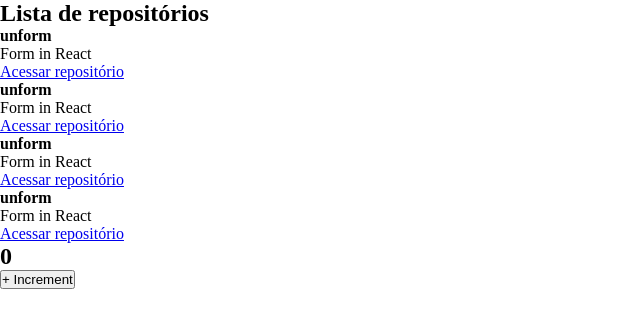
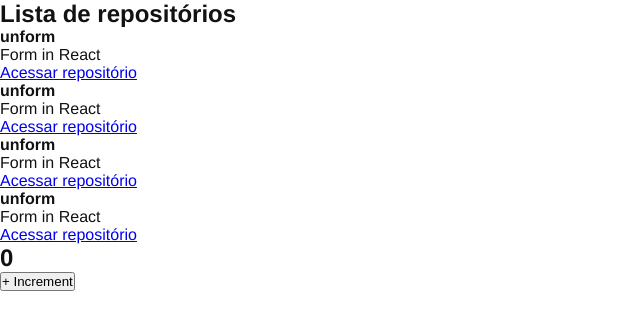
Before and after one commit to elvesbd/01-github-explorer, a React app: page / in a window 1280 px wide. Shown: the top 330 px of the page, without its empty margins (0-640 px from the left). Built offline with nearby package versions, Linux system fonts and the light colour scheme.

Commit message:
chenged body style

```diff
--- a/src/styles/global.scss
+++ b/src/styles/global.scss
@@ -5,5 +5,6 @@
 }
 
 body {
-  font: Arial, Helvetica, sans-serif;
+  font: 16px "Helvetica", Arial, sans-serif;
+  color: #121214;
 }
```
